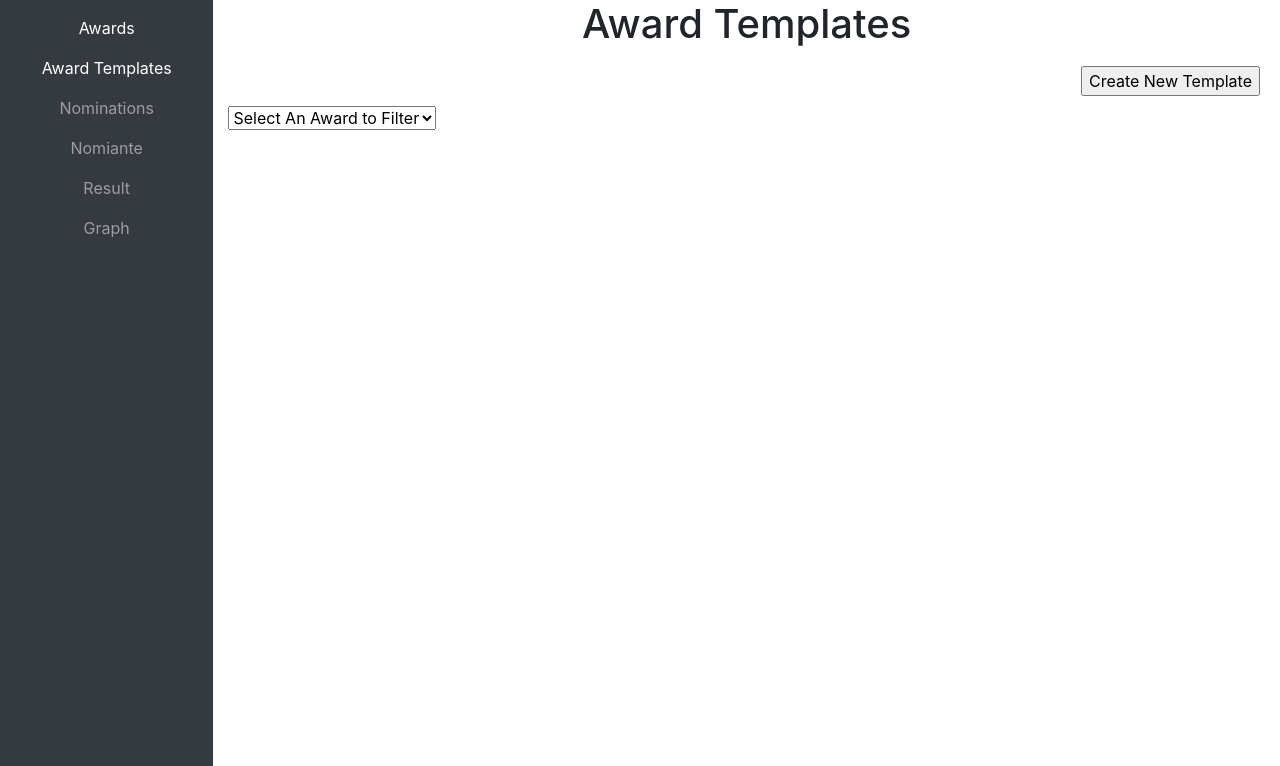
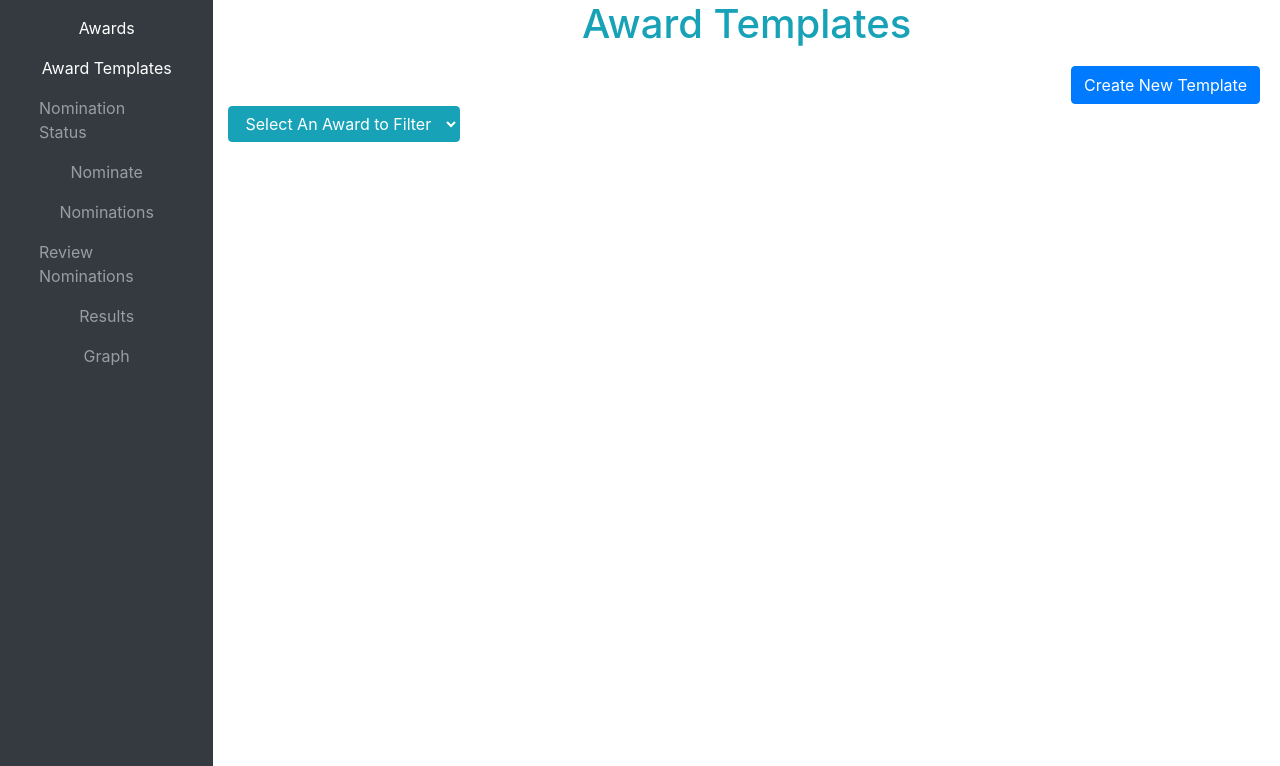
Before and after one commit to PramatiTechno/nominate_ur_bee, a Django app: page /nominate_app/award_template_index/ in a window 1280 px wide. Shown: the part 103-869 px from the top of the page. Run offline with Django 3.2, Linux system fonts and the light colour scheme; data that the repository does not hold is empty; parts of the project's set-up code (start-up, migrations or seed data) failed here and were passed over; some libraries are stand-ins or nearby versions.

Commit message:
modified changes

```diff
--- a/static/css/main.css
+++ b/static/css/main.css
@@ -6,3 +6,21 @@
   min-height: 103px;
   background-color: #00b6d5;
 }
+.accordion {
+  background-color: #12cdf7;
+  color: #444;
+  cursor: pointer;
+  padding: 18px;
+  width: 100%;
+  border: none;
+  text-align: left;
+  outline: none;
+  font-size: 15px;
+  transition: 0.4s;
+}
+.panel {
+  padding: 0 18px;
+  display: none;
+  background-color: white;
+  overflow: hidden;
+}
--- a/templates/award_template_index.html
+++ b/templates/award_template_index.html
@@ -1,16 +1,16 @@
 {% extends 'base.html' %}
 
 {% block content %}
-<h1 align="center">Award Templates</h1>
+<h1 align="center" class="text-info">Award Templates</h1>
 <div style="position: relative; top: 50">
 
-    <div style="position: absolute; top: -40; right: 5;"><input onclick="location.href='{% url 'nominate_app:home' %}'" type="button" value="Create New Template" /></div>
+    <div style="position: absolute; top: -40; right: 5;"><a href="{% url 'nominate_app:award_template_load' 1 %}" type="button" id="create_link" class="btn btn-primary" value="Create New Template">Create New Template</a></div>
 </div>
 <div id="templates" style="position: relative; top: 50 ">
   <form method = "POST">
     {% csrf_token %}
-    <select type="selection" id = "award" style="text-align-last: center; text-align: center;">
-      <option value="default_value" selected="true"> Select An Award to Filter </option>
+    <select type="selection" class="mySelect btn btn-info" id = "award" style="text-align-last: center; text-align: center;">
+      <option value="default_value" selected="selected"> Select An Award to Filter </option>
       {% for form in forms %}
         <option value="{{ form.id }}">
         {{ form.name }}
@@ -34,22 +34,18 @@
   <script>
       $(document).on('change', '[type=selection]', function(event) {
       event.preventDefault();
+      document.getElementById('create_link').href="/nominate_app/award_template_load/"+$(this).children("option:selected").val();;
       var award_id = $(this).children("option:selected").val();
-      // console.log("log : ", award_id);
       $.ajax({
         url:'/nominate_app/award_template_load/' + award_id + '/',
         type:'GET',
         dataType: 'json',
         data: { csrfmiddlewaretoken: '{{ csrf_token }}' },
         success:function (json) {
-            // console.log('in succ fn')
-            // console.log(json[0].fields.template_name)
             var length = json.length
-            // console.log(length)
             if (length == 0)
               {
                 data='No Templates Found For Selected Award'
-                console.log(data)
                 $('#templates_table').html(data);
               }
             else
@@ -62,11 +58,13 @@
                 data='<tr><td align="center"> '+json[i].fields.template_name+' </td><td align="center"> <a href="/nominate_app/award_template_load/'+json[i].pk+'"> View </a> </td></tr>'
                 $('#templates_table').append(data);
             }
-             // ('<li><a href="/user/messages"><span class="tab">Message Center</span></a></li>');
-            // $('.ajaxProgress').hide();
         }
       });
+    });
 
+    $(function() {
+        $('.mySelect').val( 'default_value' );
     });
+
   </script>
 {% endblock %}
--- a/templates/left_side_bar.html
+++ b/templates/left_side_bar.html
@@ -6,9 +6,11 @@
     <div class="nav navbar-nav navbar-collapse collapse flex-column" id="navbar_wex">
       <a href="{% url 'nominate_app:view_awards' %}" class="nav-link active" >Awards</a>
       <a href="{% url 'nominate_app:award_template_index' %}" class="nav-link active" >Award Templates</a>
+      <a href="#nomination" class="nav-link" data-toggle="tab">Nomination Status</a>
+      <a href="#nominee" class="nav-link" data-toggle="tab">Nominate</a>
       <a href="#nomination" class="nav-link" data-toggle="tab">Nominations</a>
-      <a href="#nominee" class="nav-link" data-toggle="tab">Nomiante</a>
-      <a href="#result" class="nav-link" data-toggle="tab">Result</a>
+      <a href="#nominee" class="nav-link">Review Nominations</a>
+      <a href="#result" class="nav-link" data-toggle="tab">Results</a>
       <a href="" class="nav-link" data-toggle="tab">Graph</a>
     </div>
   </nav>
```
Also changed, not shown: templates/view_awards.html (+26 -8 lines).
